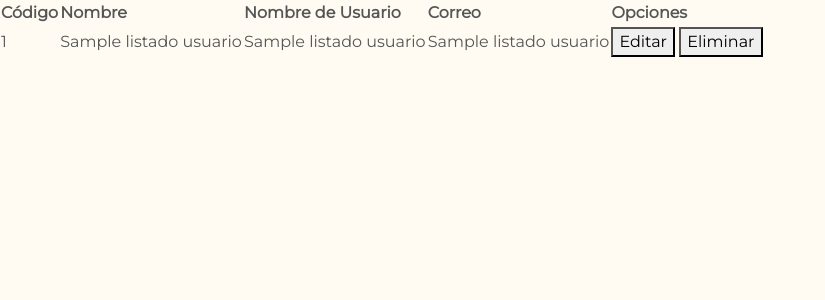
After one commit to JoseAngel-444/Koppee, a Python web app: template app/templates/Admin_Page_View.html in a window 1280 px wide. The commit adds this page. Shown: the top 300 px of the page, without its empty margins (0-825 px from the left). Run offline with Jinja, Linux system fonts and the light colour scheme; the template is opened without the code that fills it: most values are stand-ins (such as "Sample title", 1, 10 or a date in 2020); some libraries are stand-ins or nearby versions.

Commit message:
Realizando el merge

```diff
--- /dev/null
+++ b/app/templates/Admin_Page_View.html
@@ -0,0 +1,53 @@
+<!DOCTYPE html>
+<html lang="en">
+<head>
+    <meta charset="UTF-8">
+    <meta name="viewport" content="width=device-width, initial-scale=1.0">
+    <meta content="width=device-width, initial-scale=1.0" name="viewport">
+    <title> Listado de usuarios registrados </title>
+
+    <link rel="icon" href="/coffee-shop-html-template/img/LogoCFT-Photoroom.png-Photoroom.png" type="image/gif" />
+    <link href="img/favicon.ico" rel="icon">
+
+
+    <link rel="preconnect" href="https://fonts.gstatic.com">
+    <link href="https://fonts.googleapis.com/css2?family=Montserrat:wght@200;400&family=Roboto:wght@400;500;700&display=swap" rel="stylesheet">
+
+
+    <link href="https://cdnjs.cloudflare.com/ajax/libs/font-awesome/5.10.0/css/all.min.css" rel="stylesheet">
+
+
+    <link href="{{url_for('static',filename='lib/owlcarousel/assets/owl.carousel_min.css')}}" rel="stylesheet">
+    <link href="{{url_for('static',filename='lib/tempusdominus/css/tempusdominus-bootstrap-4_min.css')}}" rel="stylesheet" />
+
+    <link rel="stylesheet" href="{{url_for('static',filename='/css/style_min.css')}}">
+
+</head>
+<body>
+    <table>
+        <tr>
+            <th> Código </th> <th> Nombre </th> <th> Nombre de Usuario </th> <th> Correo </th> <th> Opciones </th>
+        </tr>
+
+        {% for Listado_Usuarios in Listado_Users %}
+
+            <tr>
+                <td> {{ Listado_Usuarios[0] }} </td>
+                <td> {{ Listado_Usuarios[1] }} </td>
+                <td> {{ Listado_Usuarios[2] }} </td>
+                <td> {{ Listado_Usuarios[4] }} </td>
+
+                <td>
+                    <a href=""> <button> Editar </button> </a>
+                    <a href=""> <button> Eliminar </button> </a>
+                </td>
+
+            </tr>
+
+        {% endfor %}
+
+
+
+    </table>
+</body>
+</html>
```
Also changed, not shown: app/static/css/style.css.
